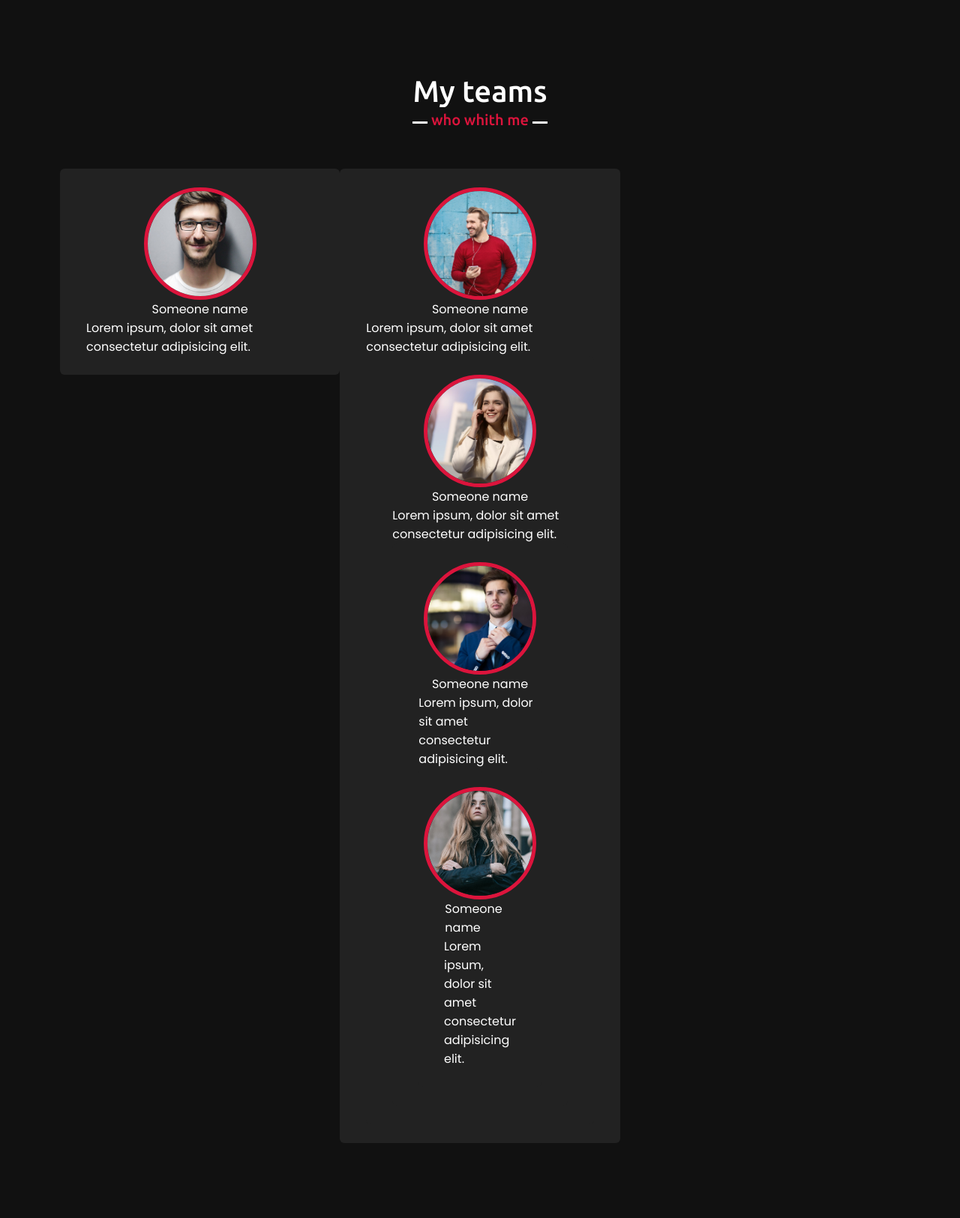
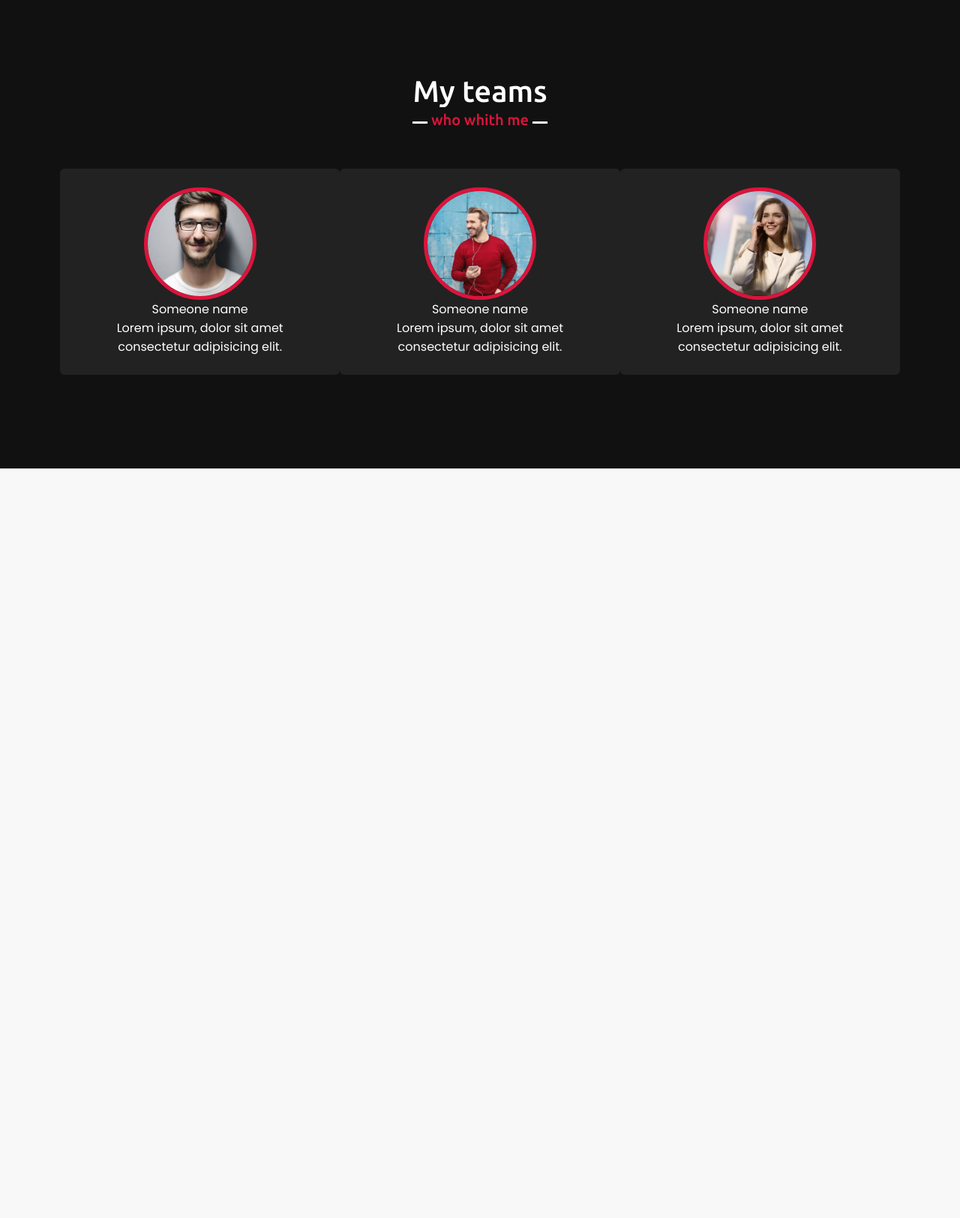
Before and after one commit to Momo-azangue/frontend-component, a PHP site: page /portofolio/Portofolio2/index.html in a window 1280 px wide. Shown: the part 2814-4439 px from the top of the page at 75% size. After the commit the page ends 3439 px from the top, so only its background shows below. Run offline with PHP 8.4, Linux system fonts and the light colour scheme; some libraries are stand-ins or nearby versions.

Commit message:
commit554574

```diff
--- a/portofolio/Portofolio2/index.css
+++ b/portofolio/Portofolio2/index.css
@@ -376,6 +376,7 @@ transition: all 0.3s ease;
     background: #222;
     border-radius: 6px;
     padding: 25px 35px;
+    text-align: center;
 
 }
 .teams .carousel .card .box{
@@ -383,6 +384,9 @@ transition: all 0.3s ease;
     flex-direction: column;
     align-items: center;
     justify-content: center;
+}
+.teams .carousel .card .text{
+
 }
 .teams .carousel .card img{
     height: 150px;
--- a/portofolio/Portofolio2/index.html
+++ b/portofolio/Portofolio2/index.html
@@ -193,11 +193,13 @@
             <div class="text">Someone name</div>
             <p>Lorem ipsum, dolor sit amet consectetur adipisicing elit. </p>
         </div>
+        </div>
         <div class="card ">
             <div class="box">
             <img src="images/profile-3.jpeg" alt="">
             <div class="text">Someone name</div>
             <p>Lorem ipsum, dolor sit amet consectetur adipisicing elit. </p>
+        </div>
         </div>
         <div class="card ">
             <div class="box">
@@ -205,11 +207,13 @@
             <div class="text">Someone name</div>
             <p>Lorem ipsum, dolor sit amet consectetur adipisicing elit. </p>
         </div>
+        </div>
         <div class="card ">
             <div class="box">
             <img src="images/profile-5.jpeg" alt="">
             <div class="text">Someone name</div>
             <p>Lorem ipsum, dolor sit amet consectetur adipisicing elit. </p>
+        </div>
         </div>
     </div>
     </div>
```
